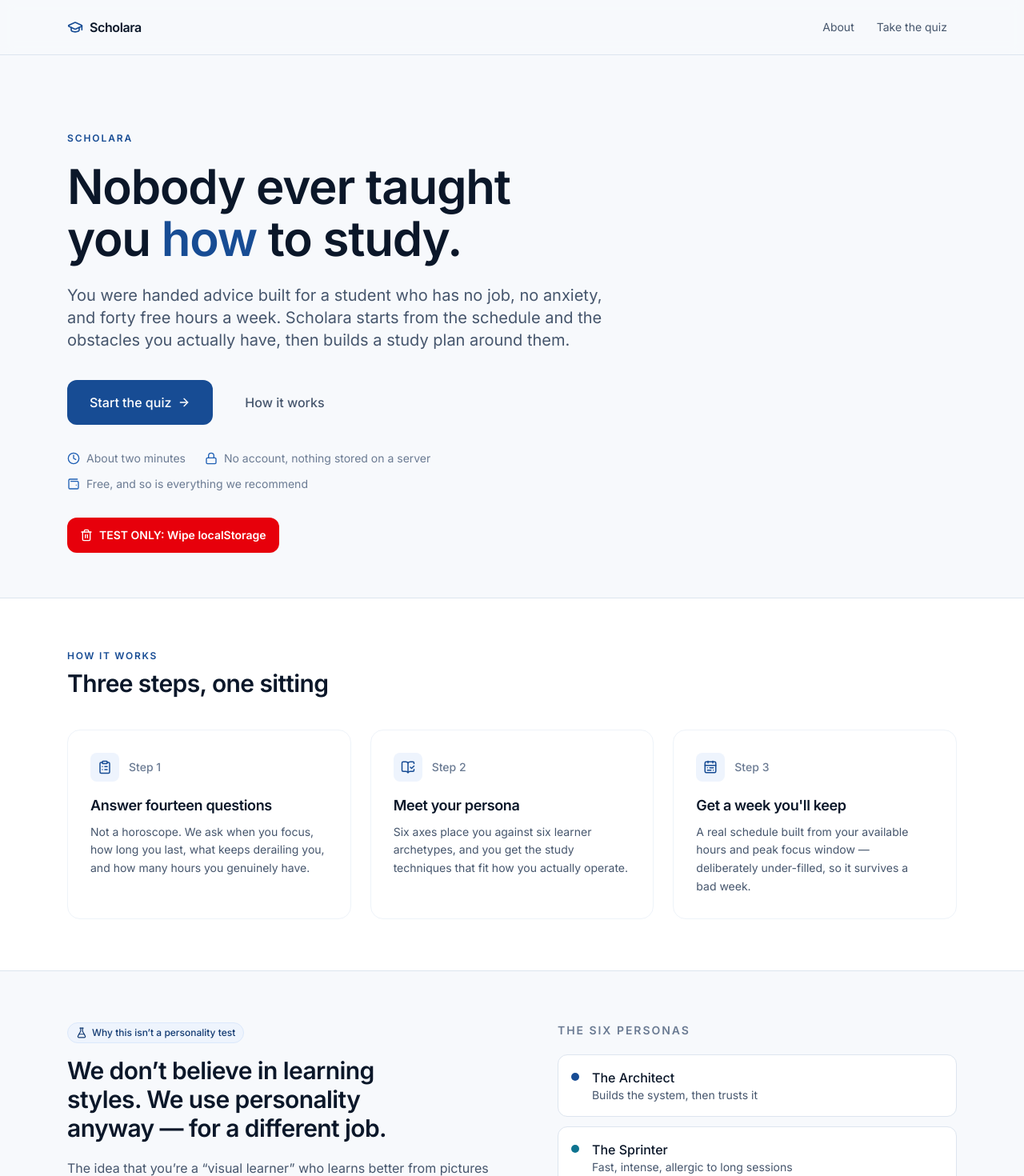
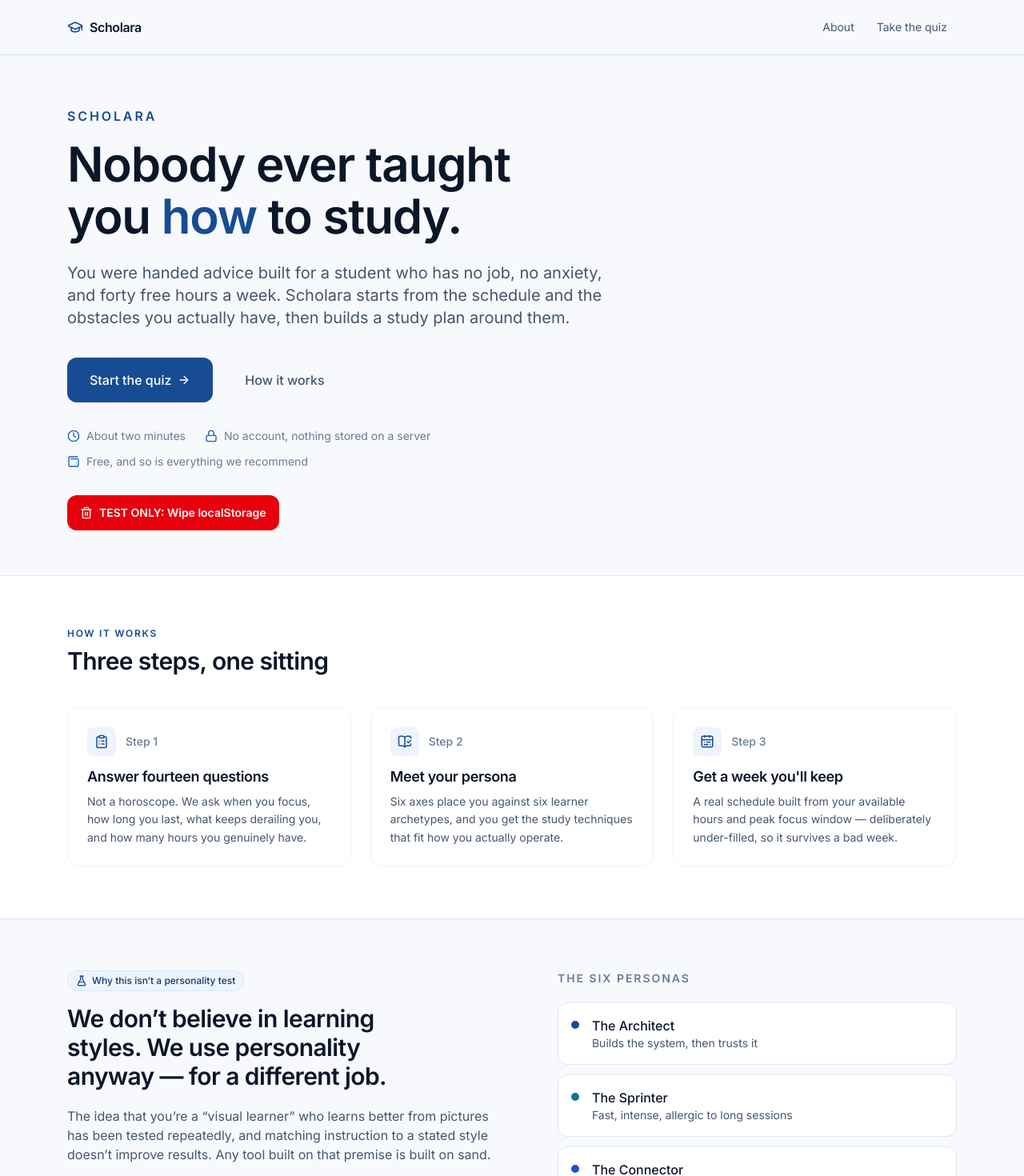
Before and after one commit to safinoir/scholara, a Next.js app: page / in a window 1280 px wide. Shown: the top 1470 px of the page at 80% size. Built offline with nearby package versions, Linux system fonts and the light colour scheme.

Commit message:
codex annotations

```diff
--- a/src/app/page.tsx
+++ b/src/app/page.tsx
@@ -57,12 +57,12 @@ export default function Home() {
       <HomeHero />
 
       <section className="border-y border-line bg-surface">
-        <div className="mx-auto max-w-6xl px-5 py-16">
+        <div className="mx-auto max-w-6xl px-5 py-10 sm:py-12 lg:py-16">
           <SectionHeading eyebrow="How it works" title="Three steps, one sitting" />
-          <ol className="mt-10 grid gap-6 md:grid-cols-3">
+          <ol className="mt-6 grid gap-3 sm:mt-8 sm:gap-4 md:grid-cols-3 lg:mt-10 lg:gap-6">
             {STEPS.map((step, index) => (
               <li key={step.title}>
-                <Card className="h-full border-line-soft">
+                <Card className="h-full border-line-soft !p-4 sm:!p-5 lg:!p-6">
                   <div className="flex items-center gap-3">
                     <span className="flex size-9 items-center justify-center rounded-lg bg-brand-50 text-brand-600">
                       <step.icon className="size-4.5" aria-hidden />
@@ -71,8 +71,8 @@ export default function Home() {
                       Step {index + 1}
                     </span>
                   </div>
-                  <h3 className="mt-4 text-lg font-semibold">{step.title}</h3>
-                  <p className="mt-2 text-sm leading-relaxed text-ink-soft">
+                  <h3 className="mt-3 text-lg font-semibold">{step.title}</h3>
+                  <p className="mt-1.5 text-sm leading-relaxed text-ink-soft">
                     {step.body}
                   </p>
                 </Card>
--- a/src/components/home/HomeHero.tsx
+++ b/src/components/home/HomeHero.tsx
@@ -19,9 +19,9 @@ export function HomeHero() {
   const resume = profile ? resumeDestination(profile) : null;
 
   return (
-    <section className="mx-auto max-w-6xl px-5 pt-16 pb-14 sm:pt-24">
+    <section className="mx-auto max-w-6xl px-5 pt-10 pb-12 sm:pt-16 sm:pb-14">
       <div className="max-w-3xl">
-        <p className="mb-5 text-xs font-semibold uppercase tracking-[0.16em] text-brand-600">
+        <p className="mb-4 text-base font-semibold uppercase tracking-[0.18em] text-brand-600">
           Scholara
         </p>
         <h1 className="text-4xl font-semibold leading-[1.08] sm:text-6xl">
```
